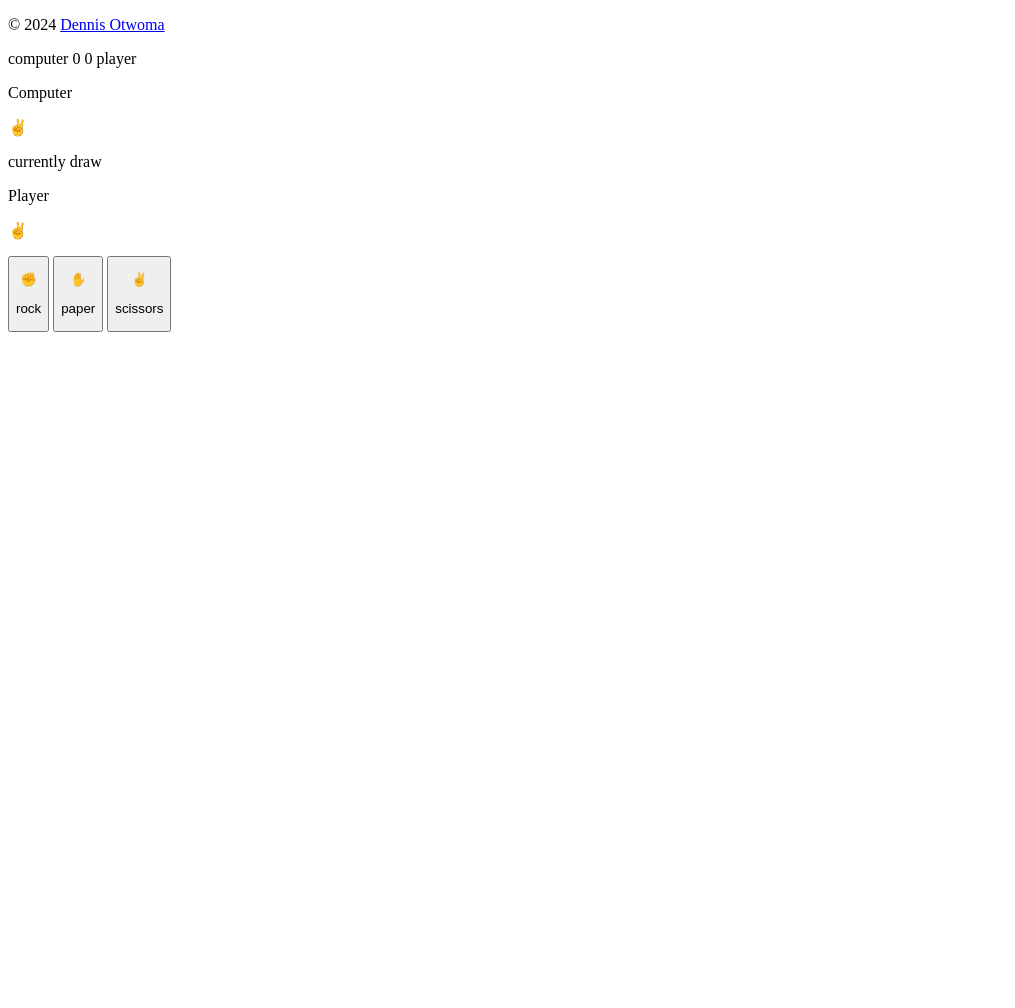
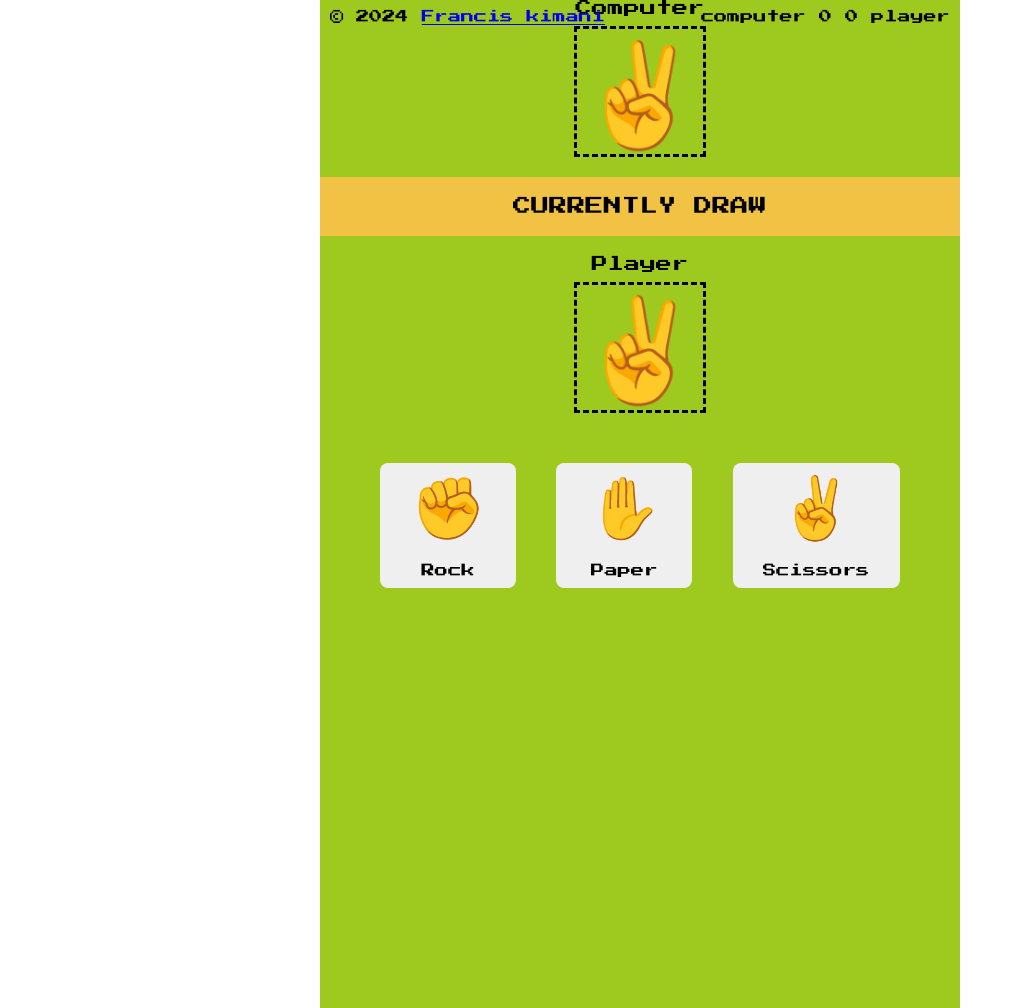
Before and after one commit to kimtechnos/Rock-Paper-Scissors, a website built with Vite: page index.html in a window 1280 px wide. Shown: the whole page, without its empty margins (0-1015 px from the left). Before the commit the page ends 800 px from the top, so only its background shows below. Built offline with nearby package versions, Linux system fonts and the light colour scheme.

Commit message:
added css

```diff
--- a/index.html
+++ b/index.html
@@ -3,7 +3,7 @@
 
 <head>
   <meta charset="UTF-8" />
-  <link rel="icon" type="" href="" />
+  <link rel="icon" type="image" href="assets/game-favicon.jpg" />
   <meta name="viewport" content="width=device-width, initial-scale=1.0" />
   <title>Rock, paper scissors</title>
   <link rel="stylesheet" href="style.css">
@@ -15,10 +15,10 @@
       <div class="game-header">
           <p class="copyright">
               &copy; 2024
-              <a href="https://linkedin.com/in/otwoma" target="_blank">Dennis Otwoma</a
+              <a href="https://www.linkedin.com/in/francis-kimani-b43b73240/" target="_blank">Francis kimani</a
       >
     </p>
-    <p class="scoreboard" id="scoreboard">computer 0 0 player</p>
+    <p class="score" id="scoreboard">computer 0 0 player</p>
   </div>
   <div class="player-box u-marg-top" id="computer-box">
     <p class="player-box--title">Computer</p>
--- a/style.css
+++ b/style.css
@@ -1 +1,132 @@
-@import"https://fonts.googleapis.com/css?family=Press+Start+2P&display=swap";
+@import "https://fonts.googleapis.com/css?family=Press+Start+2P&display=swap";
+
+/* Apply CSS reset and set box-sizing */
+*,
+*:after,
+*:before {
+  margin: 0;
+  padding: 0;
+  box-sizing: border-box;
+}
+
+html {
+  font-size: 63%;
+}
+
+body {
+  font-family: "press start 2p", sans-serif;
+  font-size: 1.6rem;
+}
+
+.u-marg-top {
+  margin: top 3rem;
+}
+
+#app {
+  display: flex;
+  flex-direction: column;
+  justify-content: center;
+  background-color: #9ec91e;
+  width: 50vw;
+  margin: auto;
+  position: relative;
+  min-height: 50vh;
+}
+
+.main-area {
+  width: 100%;
+}
+
+.game-header {
+  display: flex;
+  justify-content: space-between;
+  align-items: center;
+  margin-bottom: 1rem;
+  padding: 1rem;
+  position: absolute;
+  top: 0;
+  left: 0;
+  width: 100%;
+}
+.score,
+.copyright {
+  font-size: 1.3rem;
+}
+@media screen and (max-width: 28.437rem) {
+  .game-header {
+    flex-direction: column;
+    justify-content: center;
+    align-items: center;
+    gap: 1rem;
+  }
+}
+.emoji {
+  font-size: 10rem;
+  width: 13rem;
+  height: 13rem;
+  border: 3px dashed black;
+  display: flex;
+  flex-direction: column;
+  justify-content: center;
+  align-items: center;
+  margin-top: 1rem;
+}
+.player-box {
+  display: flex;
+  flex-direction: column;
+  justify-content: center;
+  align-items: center;
+}
+.winner-announcement {
+  margin: 2rem auto;
+  padding: 2rem 1rem;
+  background-color: #f2c244;
+  width: 100%;
+  text-align: center;
+  text-transform: uppercase;
+  font-size: 1.8rem;
+}
+.user-choices {
+  margin-top: 2rem;
+  display: flex;
+  margin-top: 3rem;
+  align-items: center;
+  justify-content: center;
+}
+.choice-button {
+  padding: 1rem 3rem;
+  outline: none;
+  border: none;
+  border-radius: 8px;
+  cursor: pointer;
+  margin: 2rem;
+}
+.button-emoji {
+
+     font-size: 6rem;
+    margin-bottom: 2rem;
+}
+.button-text {
+     font-family: "Press Start 2P", sans-serif;
+    text-transform: capitalize
+
+}
+@media screen and (max-width: 21.9rem) {
+    .user-choices{
+        display: flex;
+        flex-direction: column;
+        gap: 1rem;
+    }
+
+}
+@media screen and (max-width: 56.25em) {
+    #app {
+        width: 100vw
+    }
+}
+
+@media screen and (max-width: 28.125em) {
+    html {
+        font-size: 50%
+    }
+}
```
Also changed, not shown: assets/game-favicon.jpg (added).
